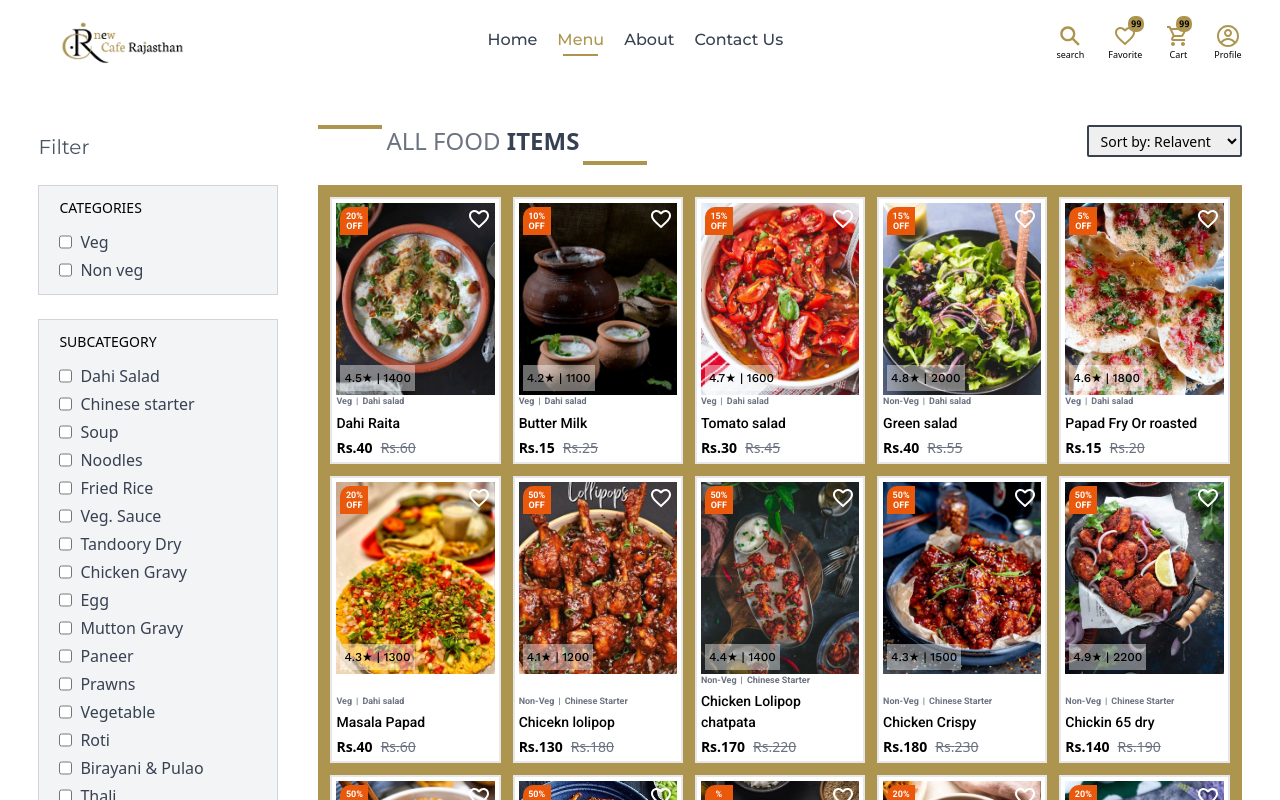
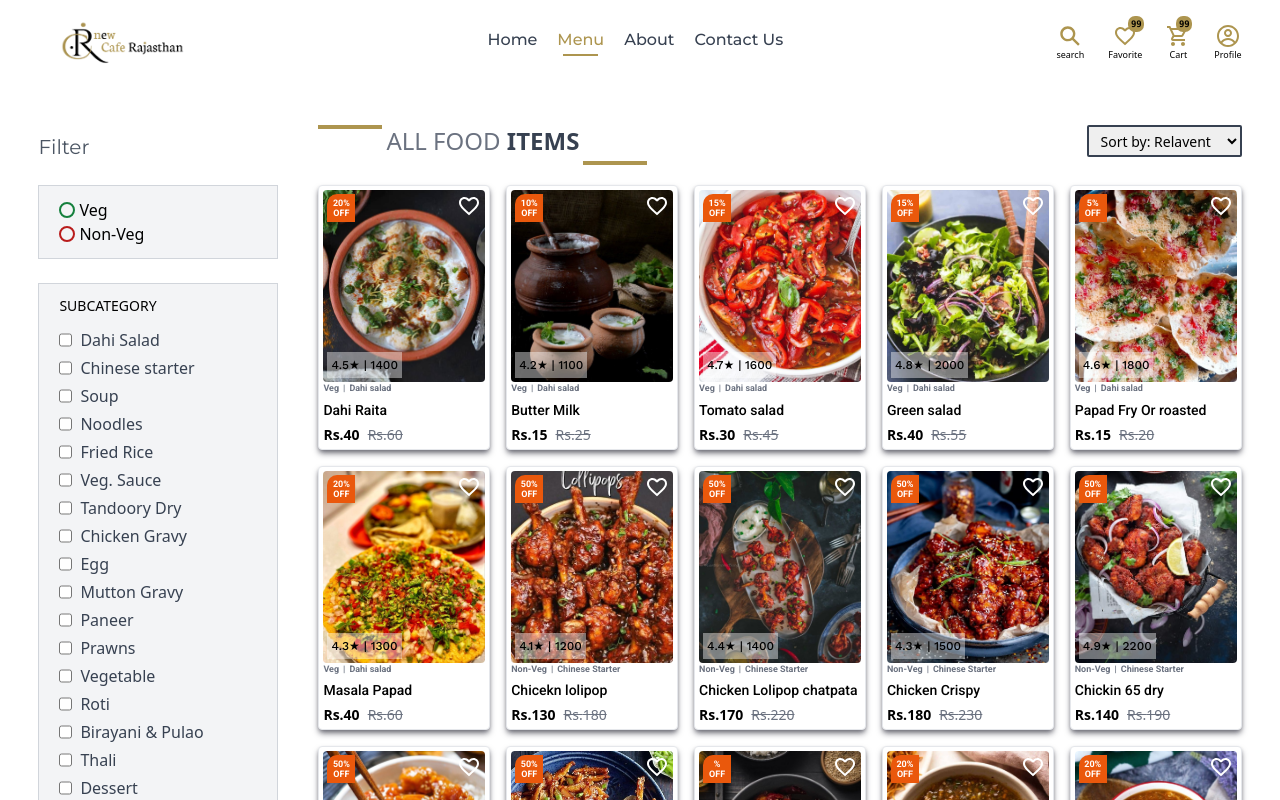
Before and after one commit to arfajsheru/CR-HOTEL, a React (Vite) app in the folder cr-restaurant/: page /menu in a window 1280 px wide. Shown: the top 800 px of the page. Built offline with nearby package versions, Linux system fonts and the light colour scheme; a web font is replaced by a local one.

Commit message:
update menu check option

```diff
--- a/cr-restaurant/src/assets/assets.js
+++ b/cr-restaurant/src/assets/assets.js
@@ -216,7 +216,7 @@ export const foodItems = [
     current_Price: 40,
     original_Price: 55, // Example original price
     offer: 15, // Example discount
-    category: "Non-Veg",
+    category: "Veg",
     subCategory: "Dahi salad",
     image: fooditem4,
     rating: { stars: 4.8, view: 2000 },
@@ -312,7 +312,7 @@ export const foodItems = [
     current_Price: 190,
     original_Price: 240, // Example original price
     offer: 50, // Example discount
-    category: "Non-Veg",
+    category: "Veg",
     subCategory: "Chinese Starter",
     image: fooditem12,
     rating: { stars: 4.6, view: 1700 },
@@ -445,7 +445,7 @@ export const foodItems = [
     current_Price: 70,
     original_Price: 85,
     offer: 15,
-    category: "Non-Veg",
+    category: "Veg",
     subCategory: "Soup",
     image: fooditem23,
     rating: { stars: 4.8, view: 2000 },
--- a/cr-restaurant/src/component/ProductItem.jsx
+++ b/cr-restaurant/src/component/ProductItem.jsx
@@ -4,11 +4,11 @@ import { MdOutlineFavoriteBorder } from "react-icons/md";
 const ProductItem = ({id,name,image,current_Price,original_Price,offer,category,subCategory,rating}) => {
 
   return (
-    <Link to={`/product/${id}`} className='flex flex-col p-1 border-2 justify-between animate-fadeInUp bg-white '>
+    <Link to={`/product/${id}`} className='flex flex-col border rounded p-1 justify-between animate-fadeInUp bg-white shadow-md hover:shadow-lg hover:shadow-black shadow-zinc-500 '>
         {/* Item img */}
         <d className=' relative overflow-hidden'>
         <MdOutlineFavoriteBorder className='absolute right-1 top-1 z-50 text-2xl text-white font-bold' />
-            <img src={image} className='w-full h-48 object-cover hover:scale-110 transition-all duration-1000'  alt="" />
+            <img src={image} className='w-full h-48 object-cover rounded hover:scale-110 transition-all duration-1000'  alt="" />
 
             {/* Item Rating */}
                 <div className='p-1  bg-[#fefefe6b] font-footer-font font-medium flex items-center justify-center text-[12px] absolute bottom-1 left-1 hover:bg-[#ffffffb7] '>
--- a/cr-restaurant/src/context/ShopContext.jsx
+++ b/cr-restaurant/src/context/ShopContext.jsx
@@ -5,6 +5,7 @@ export const ShopContext = createContext();
 
 
 const ShopContextProvider = (props) =>{
+
 
 
 
--- a/cr-restaurant/src/pages/Menu.jsx
+++ b/cr-restaurant/src/pages/Menu.jsx
@@ -1,11 +1,68 @@
-import React, { useState } from "react";
+import React, { useEffect, useRef, useState } from "react";
 import { foodItems } from "../assets/assets";
 import ProductItem from "../component/ProductItem";
 import Title from "../component/Title";
 import { IoIosArrowForward } from "react-icons/io";
 const Menu = () => {
   const [showFilter, setShowFilter] = useState(false);
+  const [filterProduct, setFilterProduct] = useState([]);
+  const [category, setCategory] = useState([]);
+  const [subCategory, setSubCategory] = useState([]);
+  const [isVegSelected, setIsVegSelected] = useState(false); // State to toggle Veg indicator
+  const [isNonVegSelected, setIsNonVegSelected] = useState(false);
+  const categoryRef = useRef(null);
 
+
+  const handleToggleCategory = (e) => {
+    const value = e.currentTarget.dataset.value;
+    // Agar selected category already selected hai, toh uncheck kare
+    if (category.includes(value)) {
+      setCategory([]); // Clear the selected category
+    } else {
+      setCategory([value]); // Set only the clicked category
+    }
+
+
+    if(category === "Veg") {
+      setIsVegSelected(!isVegSelected);
+    } else if(category === "Non-Veg"){
+      setIsNonVegSelected(!isNonVegSelected);
+    }
+  };
+
+  const handleToggleSubCategory = (e) => {
+    if (subCategory.includes(e.target.value)) {
+      setSubCategory((prev) => prev.filter((item) => item !== e.target.value));
+    } else {
+      setSubCategory((prev) => [...prev, e.target.value]);
+    }
+  };
+
+  const applyfilter = () => {
+    let foodItemsCopy = foodItems;
+    if (category.length > 0) {
+      foodItemsCopy = foodItemsCopy.filter((item) =>
+        category.includes(item.category)
+      );
+    }
+    setFilterProduct(foodItemsCopy);
+  };
+
+  useEffect(() => {
+    applyfilter();
+  }, [category]);
+
+
+
+  const handleVegClick  = () => {
+    setIsVegSelected(!isVegSelected);
+    setIsNonVegSelected(false);
+  }
+
+  const handleNonvegClick = () => {
+    setIsNonVegSelected(!isNonVegSelected)
+    setIsVegSelected(false);
+  }
   return (
     <div className="flex flex-col sm:flex-row gap-1 sm:gap-10 pt-10">
       {/* Filter Option side */}
@@ -22,22 +79,36 @@ const Menu = () => {
         </p>
 
         <div
-          className={` border border-gray-300 bg-gray-100 pl-5 py-3 mt-6 ${
+          className={` border border-gray-300 font-medium bg-gray-100 pl-5 py-3 mt-6 ${
             showFilter ? " " : "hidden"
           } sm:block `}
         >
-          <p className="mb-3 text-sm font-medium">CATEGORIES</p>
-          <div className="text-gray-700 flex flex-col font-medium gap-1">
-            <p className="flex gap-2">
-              <input type="checkbox" />
-              Veg
-            </p>
-            <p className="flex gap-2">
-              <input type="checkbox" />
-              Non veg
-            </p>
+
+          <div
+           data-value="Veg"
+          onClick={handleToggleCategory}  className="flex items-center gap-1 cursor-pointer">
+
+            <div onClick={handleVegClick} className="w-4 h-4 border-2 border-green-700 rounded-full flex items-center justify-center">
+
+              <div className={`w-[10px] h-[10px] bg-green-700 rounded-full ${category.includes('Veg') ? "block " : "hidden"} `}></div>
+            </div>
+            Veg
           </div>
+
+          <div
+           data-value="Non-Veg"
+           onClick={handleToggleCategory}
+          className="flex items-center gap-1 cursor-pointer">
+
+          <div onClick={handleNonvegClick} className="w-4 h-4 border-2 border-red-700 rounded-full flex items-center justify-center">
+
+            <div className={`w-[10px] h-[10px] bg-red-700 rounded-full ${category.includes('Non-Veg') ? "block " : "hidden"} `}></div>
+          </div>
+          Non-Veg
         </div>
+        </div>
+
+
 
         <div
           className={` border border-gray-300 font-medium bg-gray-100 pl-5 py-3 mt-6 ${
@@ -122,25 +193,33 @@ const Menu = () => {
 
       <div className="flex-1">
         <div className="flex justify-between text-base sm:text-2xl mb-2">
-          <Title text1={'ALL FOOD'} text2={'ITEMS'} />
+          <Title text1={"ALL FOOD"} text2={"ITEMS"} />
           <select className="text-sm border-2 border-gray-700 px-2 h-8  rounded-sm outline-none ">
-          <option value={'Relavent'}>Sort by: Relavent</option>
-          <option value={'Low-high'}>Sort by: Low-high</option>
-          <option value={'High-low'}>Sort by: High-low</option>
-        </select>
+            <option value={"Relavent"}>Sort by: Relavent</option>
+            <option value={"Low-high"}>Sort by: Low-high</option>
+            <option value={"High-low"}>Sort by: High-low</option>
+          </select>
         </div>
 
-        <div className="grid grid-cols-2 md:grid-cols-3 lg:grid-cols-5 gap-3 gap-y-3 bg-custom p-3">
-        {foodItems.map((item, index) => {
-        return (
-          <ProductItem key={index} id={item.id} image={item.image} current_Price={item.current_Price} original_Price={item.original_Price} offer={item.offer} name={item.name} category={item.category} subCategory={item.subCategory} rating={item.rating} />
-        )
-      })}
+        <div className="grid grid-cols-2 md:grid-cols-3 lg:grid-cols-5 gap-4 gap-y-4">
+          {filterProduct.map((item, index) => {
+            return (
+              <ProductItem
+                key={index}
+                id={item.id}
+                image={item.image}
+                current_Price={item.current_Price}
+                original_Price={item.original_Price}
+                offer={item.offer}
+                name={item.name}
+                category={item.category}
+                subCategory={item.subCategory}
+                rating={item.rating}
+              />
+            );
+          })}
         </div>
-
       </div>
-
-
     </div>
   );
 };
```
